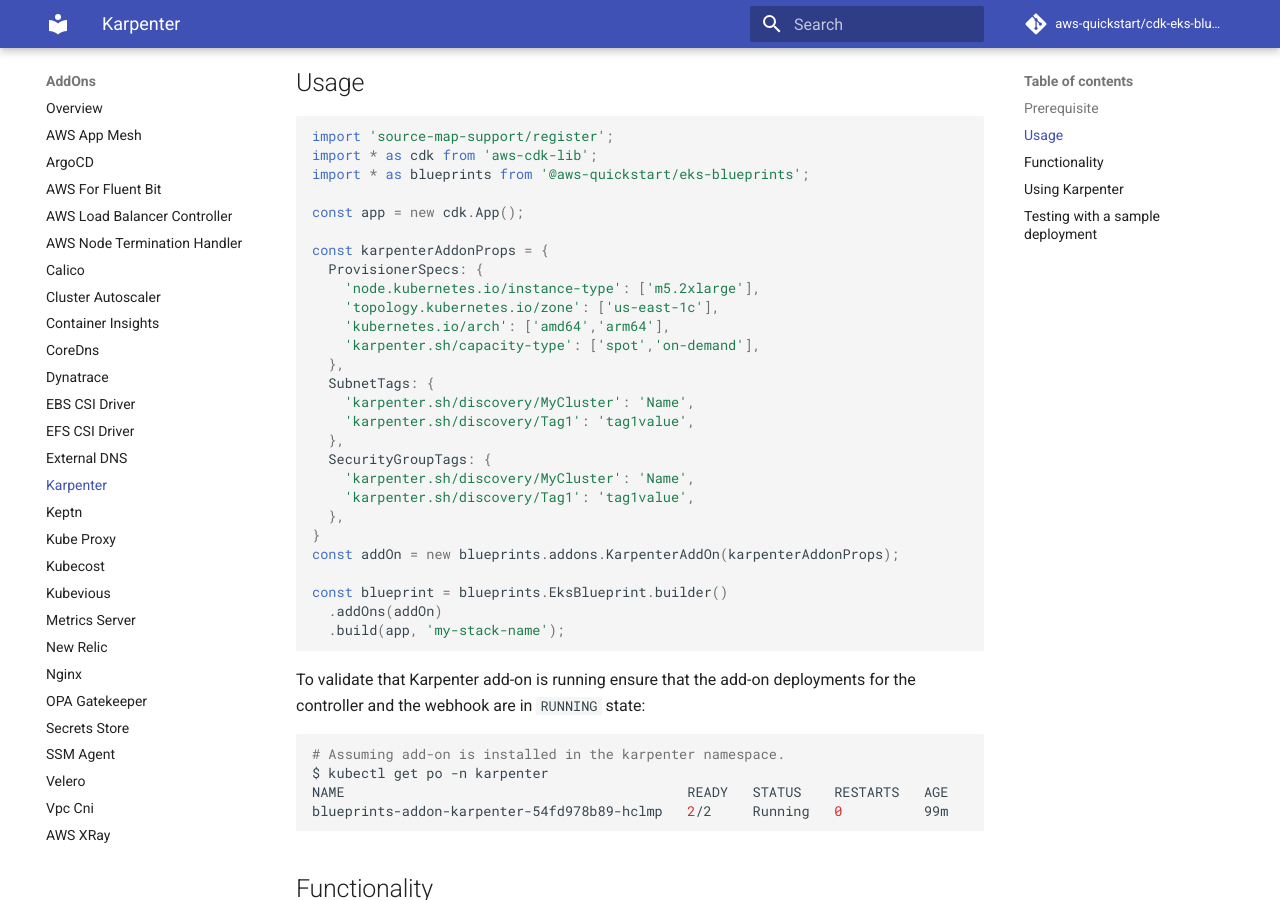
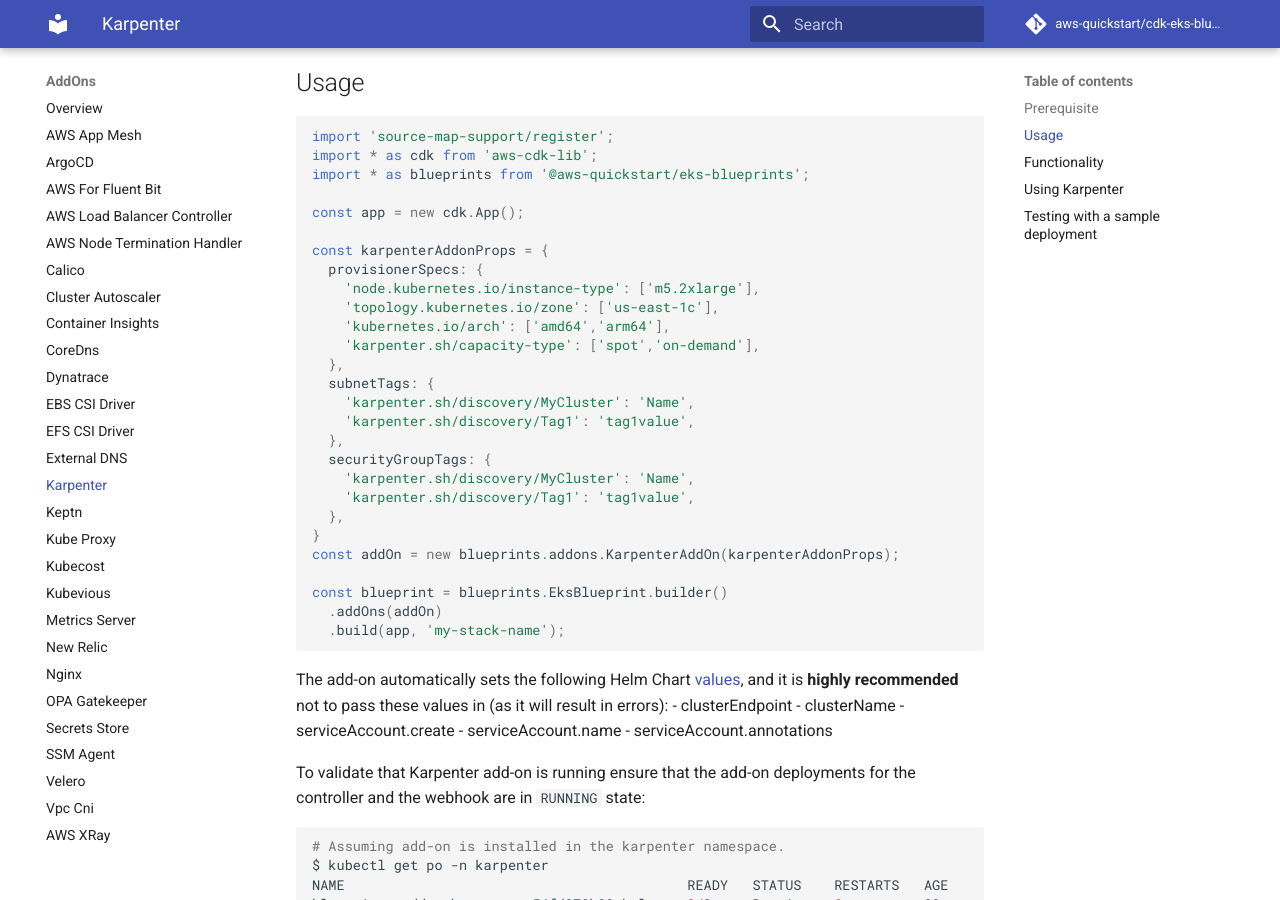
Before and after one commit to aws-quickstart/cdk-eks-blueprints, an MkDocs documentation site: the page built from docs/addons/karpenter.md, in a window 1280 px wide and 900 px high, scrolled down 639 px. Built offline with MkDocs 1.6.1 and Material for MkDocs 9.7.7, drawn with Linux system fonts in a browser that asks for light colours; comment, search, counter and statistics services are not loaded; some of the changed text lies outside the part shown.

Commit message:
addressing add'l PR comments and updated docs

````diff
--- a/docs/addons/karpenter.md
+++ b/docs/addons/karpenter.md
@@ -24,17 +24,17 @@
 const app = new cdk.App();
 
 const karpenterAddonProps = {
-  ProvisionerSpecs: {
+  provisionerSpecs: {
     'node.kubernetes.io/instance-type': ['m5.2xlarge'],
     'topology.kubernetes.io/zone': ['us-east-1c'],
     'kubernetes.io/arch': ['amd64','arm64'],
     'karpenter.sh/capacity-type': ['spot','on-demand'],
   },
-  SubnetTags: {
+  subnetTags: {
     'karpenter.sh/discovery/MyCluster': 'Name',
     'karpenter.sh/discovery/Tag1': 'tag1value',
   },
-  SecurityGroupTags: {
+  securityGroupTags: {
     'karpenter.sh/discovery/MyCluster': 'Name',
     'karpenter.sh/discovery/Tag1': 'tag1value',
   },
@@ -45,6 +45,13 @@
   .addOns(addOn)
   .build(app, 'my-stack-name');
 ```
+
+The add-on automatically sets the following Helm Chart [values](https://github.com/aws/karpenter/tree/main/charts/karpenter#values), and it is **highly recommended** not to pass these values in (as it will result in errors):
+- clusterEndpoint
+- clusterName
+- serviceAccount.create
+- serviceAccount.name
+- serviceAccount.annotations
 
 To validate that Karpenter add-on is running ensure that the add-on deployments for the controller and the webhook are in `RUNNING` state:
 
@@ -95,9 +102,9 @@
 }
 
 const karpenterAddOn = new blueprints.addons.KarpenterAddOn({
-  ProvisionerSpecs: provisionerSpecs,
-  SubnetTags: subnetTags,
-  SecurityGroupTags: sgTags,
+  provisionerSpecs: provisionerSpecs,
+  subnetTags: subnetTags,
+  securityGroupTags: sgTags,
 });
 ```
 
````
Also changed, not shown: 1 other file.
